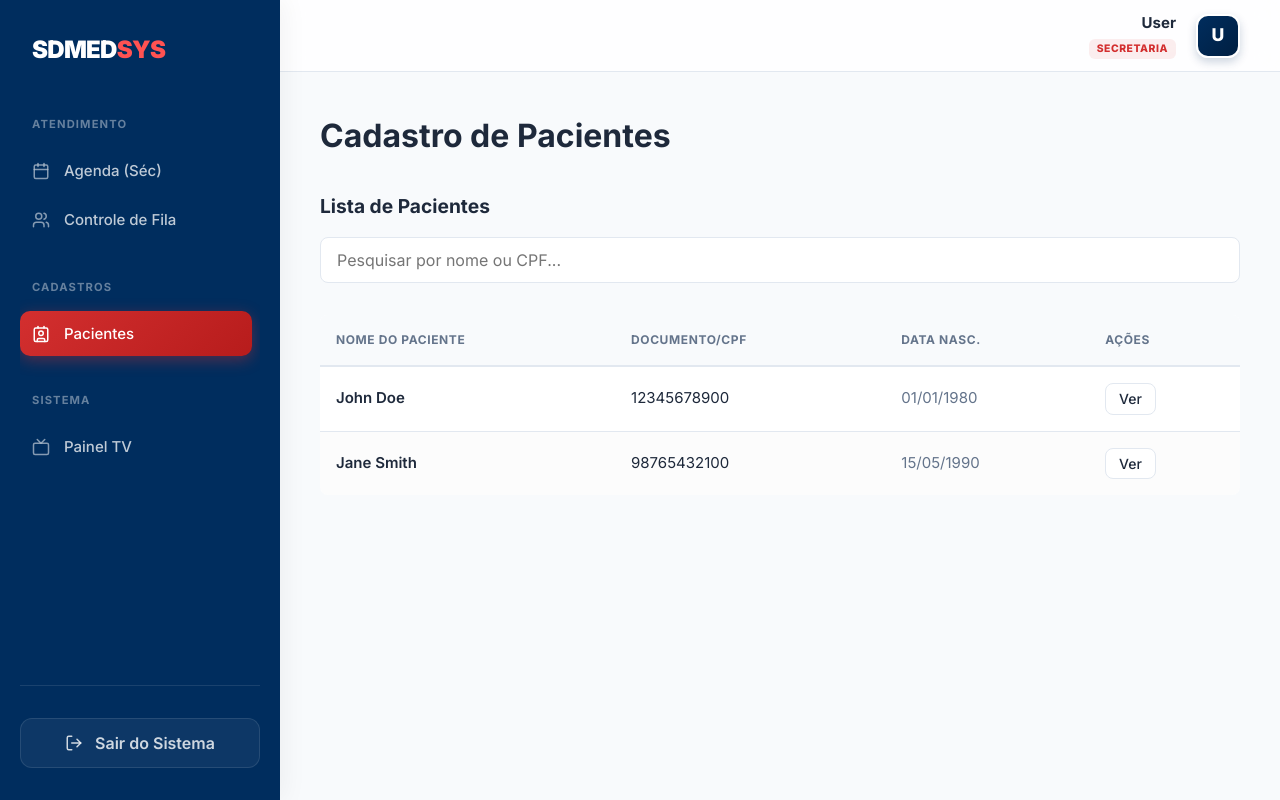
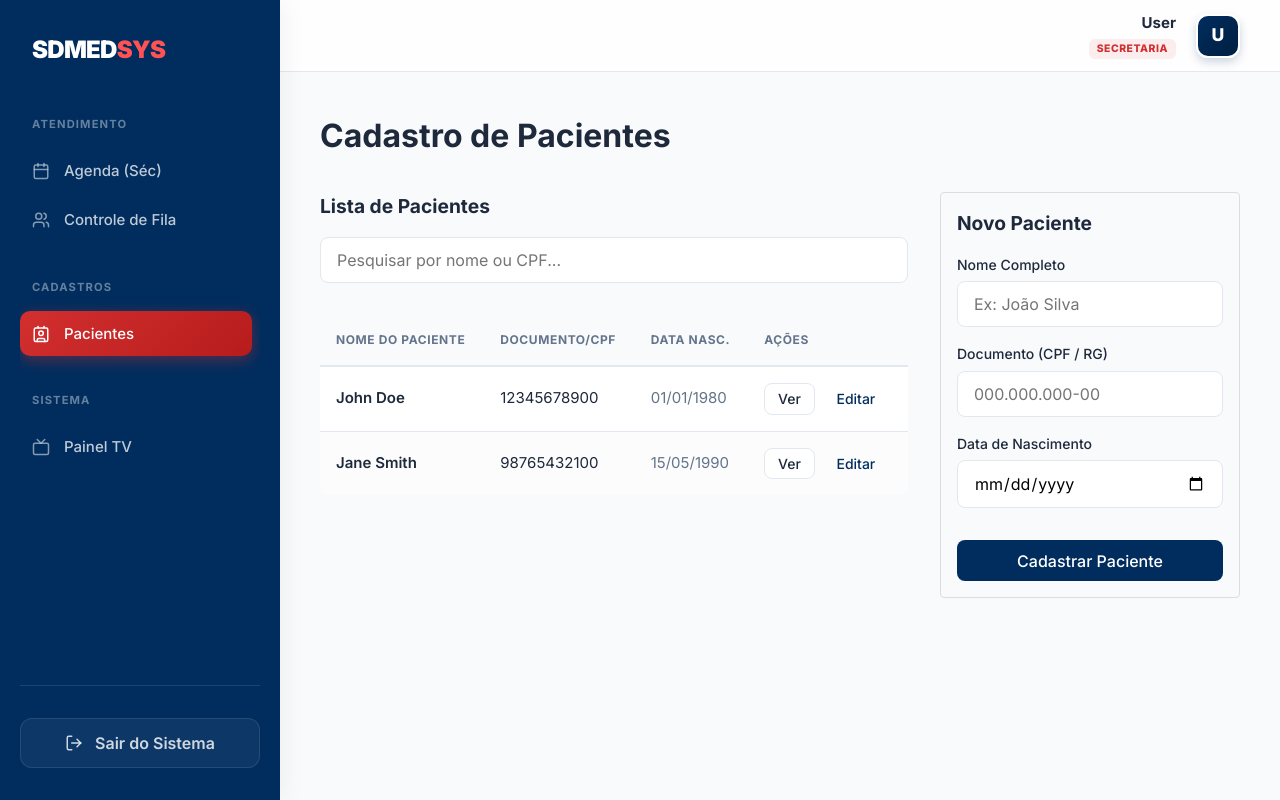
Before and after one commit to andremaia1004/sdmedsys, a Next.js app: page /patients in a window 1280 px wide. Built offline with nearby package versions, Linux system fonts and the light colour scheme; no server answers.

Commit message:
feat(secretary): enable patient registration and editing for secretary role

```diff
--- a/app/(dashboard)/patients/page.tsx
+++ b/app/(dashboard)/patients/page.tsx
@@ -15,19 +15,19 @@ export default async function SharedPatientsPageResource() {
         console.error('SharedPatientsPage: Failed to fetch patients', e);
     }
 
-    const isAdmin = user.role === 'ADMIN';
+    const canManagePatients = user.role === 'ADMIN' || user.role === 'SECRETARY';
 
     return (
         <div>
             <h1 style={{ marginBottom: '2rem' }}>Cadastro de Pacientes</h1>
 
-            <div style={{ display: 'grid', gridTemplateColumns: isAdmin ? '1fr 300px' : '1fr', gap: '2rem' }}>
+            <div style={{ display: 'grid', gridTemplateColumns: canManagePatients ? '1fr 300px' : '1fr', gap: '2rem' }}>
                 <div>
                     <h2 style={{ fontSize: '1.2rem', marginBottom: '1rem' }}>Lista de Pacientes</h2>
-                    <PatientList patients={patients} canEdit={isAdmin} />
+                    <PatientList patients={patients} canEdit={canManagePatients} />
                 </div>
 
-                {isAdmin && (
+                {canManagePatients && (
                     <div style={{ padding: '1rem', border: '1px solid #ddd', borderRadius: '4px', height: 'fit-content' }}>
                         <h2 style={{ fontSize: '1.2rem', marginBottom: '1rem' }}>Novo Paciente</h2>
                         <PatientForm />
```
